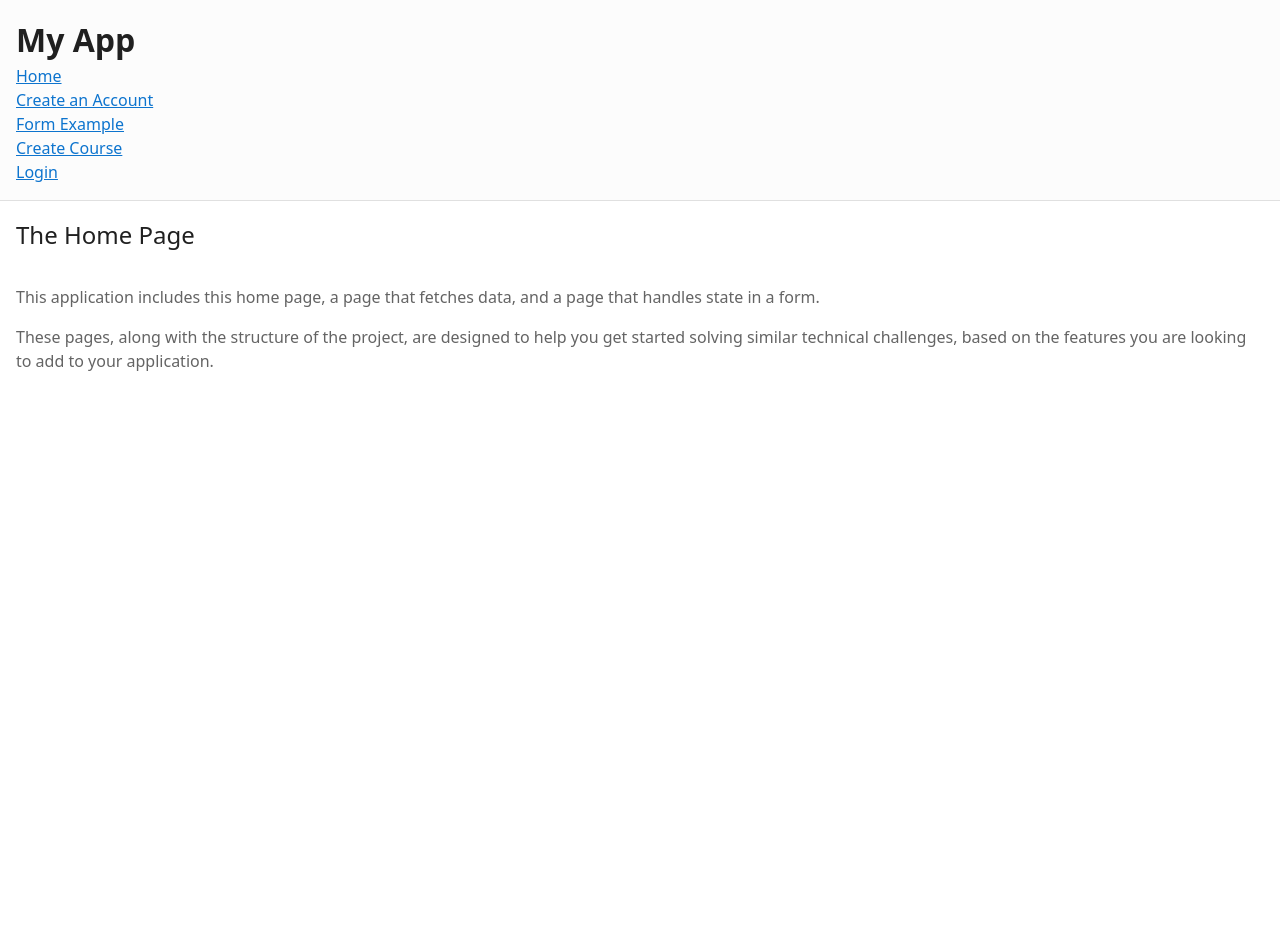
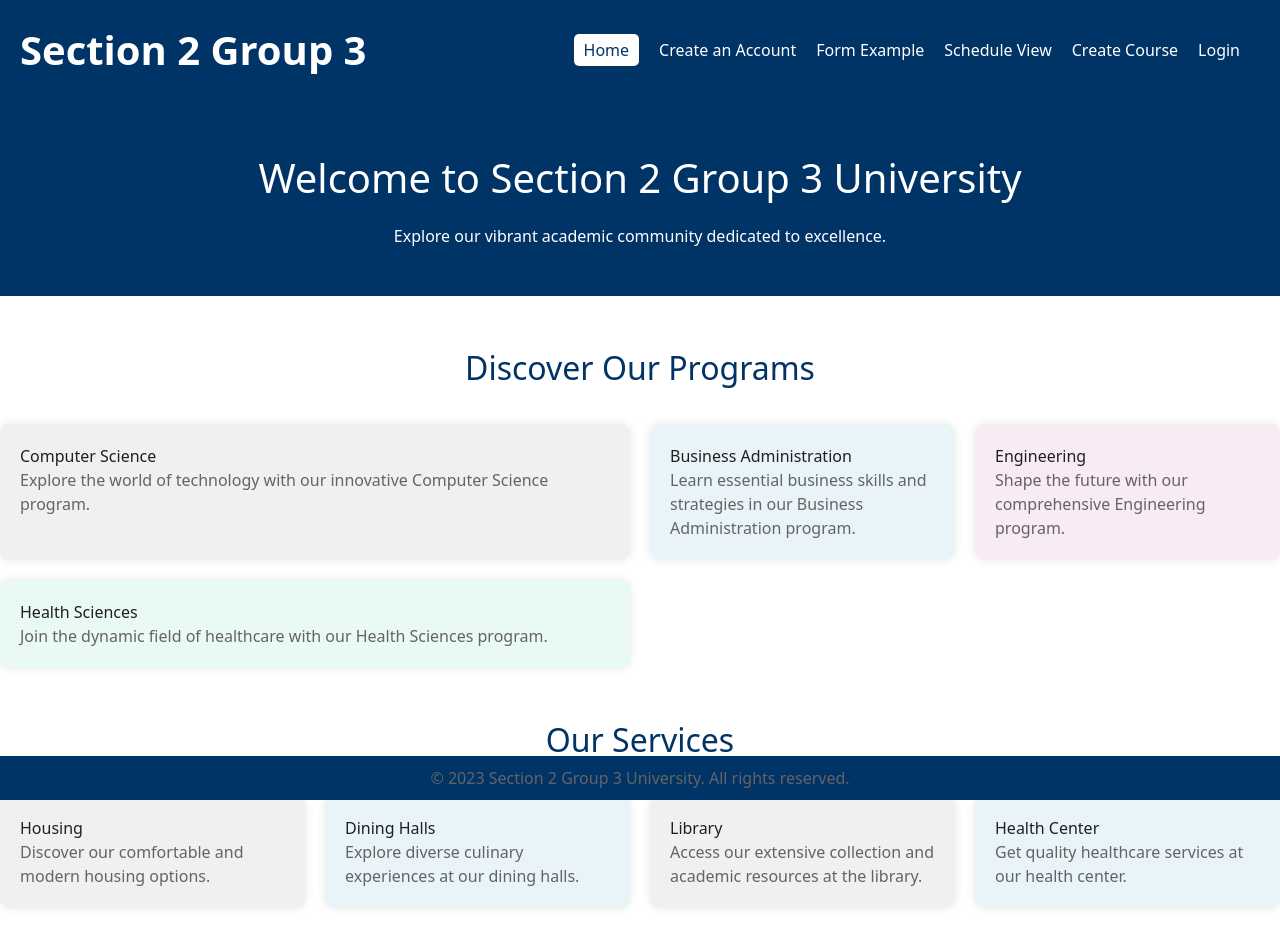
Before and after one commit to JasperCheng10/Course-Registration, a Vue app: page / in a window 1280 px wide. Shown: the top 952 px of the page. Before the commit the page ends 800 px from the top, so only its background shows below. Built offline with nearby package versions, Linux system fonts and the light colour scheme.

Commit message:
edited layout and added schedule view

```diff
--- a/src/App.vue
+++ b/src/App.vue
@@ -1,11 +1,31 @@
 <template>
-  <div id="app-wrapper">
-    <AppHeader title="My App" />
-    <RouterView />
+  <div id="app">
+    <Header :tabs="tabs" />
+    <router-view />
+    <Footer />
   </div>
 </template>
 
-<script setup>
-import { RouterView } from "vue-router";
-import AppHeader from "./components/AppHeader.vue";
+<script>
+import Header from './components/Header.vue';
+import Footer from './components/Footer.vue';
+
+export default {
+  data() {
+    return {
+      tabs: [
+        { path: '/', label: 'Home' },
+        { path: '/fetch', label: 'Create an Account' },
+        { path: { name: 'form' }, label: 'Form Example' },
+        { path: '/schedule', label: 'Schedule View' },
+        { path: '/admin/createcourse', label: 'Create Course' },
+        { path: '/login', label: 'Login' },
+      ]
+    };
+  },
+  components: {
+    Header,
+    Footer
+  }
+};
 </script>
--- a/src/components/AppHeader.vue
+++ b/src/components/AppHeader.vue
@@ -1,27 +1,11 @@
 <template>
   <header class="app-header">
-    <div>
+    <div class="header-content">
       <h1>{{ title }}</h1>
       <nav>
-        <ul>
-          <li>
-            <RouterLink to="/">Home</RouterLink>
-          </li>
-          <li>
-            <RouterLink to="/fetch">Create an Account</RouterLink>
-          </li>
-          <li>
-            <!--
-              This RouterLink does not point to a specific path, but rather the name of a route.
-              Check out router/index.js for how this is defined
-            -->
-            <RouterLink :to="{ name: 'form' }">Form Example</RouterLink>
-          </li>
-          <li>
-            <RouterLink to="/admin/createcourse">Create Course</RouterLink>
-          </li>
-          <li>
-            <RouterLink to="/login">Login</RouterLink>
+        <ul class="tabs">
+          <li v-for="tab in tabs" :key="tab.path" :class="{ active: isActiveTab(tab.path) }">
+            <RouterLink :to="tab.path">{{ tab.label }}</RouterLink>
           </li>
         </ul>
       </nav>
@@ -30,29 +14,69 @@
 </template>
 
 <script setup>
-// import the <RouterLink> component so that we can use it in the template above
-import { RouterLink } from "vue-router";
+import { RouterLink, useRoute } from "vue-router";
 
-// give this component a title property so that the parent component (app.vue) can set whatever title it wants
-defineProps({
-  title: {
-    type: String,
-    required: true,
-  },
-});
+const title = 'Course Registration';
+
+const tabs = [
+  { path: '/', label: 'Home' },
+  { path: '/fetch', label: 'Create an Account' },
+  { path: { name: 'form' }, label: 'Form Example' },
+  { path: '/schedule', label: 'Schedule View' },
+  { path: '/admin/createcourse', label: 'Create Course' },
+  { path: '/login', label: 'Login' },
+];
+
+const route = useRoute();
+
+function isActiveTab(path) {
+  return path === route.path || (path === '/' && route.path === '');
+}
 </script>
 
 <style>
-/* give the header itself a background color, a border, and add some padding to the content */
 .app-header {
   background-color: #fcfcfc;
   border-bottom: 1px solid #e0e0e0;
   padding: 1rem;
 }
 
-/* make the title within the header a larger and bolder font */
+.app-header .header-content {
+  display: flex;
+  justify-content: space-between;
+  align-items: center;
+}
+
 .app-header h1 {
   font-size: 2rem;
   font-weight: bold;
+  margin: 0;
+}
+
+.tabs {
+  list-style: none;
+  padding: 0;
+  display: flex;
+}
+
+.tabs li {
+  margin-right: 10px;
+}
+
+.tabs li a {
+  text-decoration: none;
+  color: #333;
+  padding: 8px 12px;
+  border-radius: 5px;
+  transition: background-color 0.3s;
+}
+
+.tabs li a:hover {
+  background-color: #f0f0f0;
+}
+
+.tabs li.active a {
+  background-color: #333;
+  color: #fff;
 }
 </style>
--- /dev/null
+++ b/src/components/Footer.vue
@@ -0,0 +1,18 @@
+<template>
+    <footer class="site-footer">
+      <p>&copy; 2023 Section 2 Group 3 University. All rights reserved.</p>
+    </footer>
+  </template>
+
+  <style scoped>
+  /* UConn website footer styles */
+  .site-footer {
+    background-color: #003366;
+    color: #fff;
+    text-align: center;
+    padding: 10px;
+    position: fixed;
+    bottom: 0;
+    width: 100%;
+  }
+  </style>
--- /dev/null
+++ b/src/components/Header.vue
@@ -0,0 +1,74 @@
+<template>
+    <header class="site-header">
+      <div class="header-content">
+        <h1 class="header-title">Section 2 Group 3 </h1>
+        <nav>
+          <ul class="tabs">
+            <li v-for="tab in tabs" :key="tab.path" :class="{ active: isActiveTab(tab.path) }">
+              <router-link :to="tab.path">{{ tab.label }}</router-link>
+            </li>
+          </ul>
+        </nav>
+      </div>
+    </header>
+  </template>
+
+  <script>
+  export default {
+    props: {
+      tabs: Array
+    },
+    methods: {
+      isActiveTab(path) {
+        return this.$route.path === path;
+      }
+    }
+  };
+  </script>
+
+  <style scoped>
+  /* UConn website header styles */
+  .site-header {
+    background-color: #003366;
+    color: #fff;
+    padding: 20px;
+  }
+
+  /* Add UConn specific styling for header content */
+  .site-header .header-content {
+    display: flex;
+    justify-content: space-between;
+    align-items: center;
+  }
+
+  /* Define styles for navigation tabs */
+  .site-header nav ul {
+    list-style: none;
+    padding: 0;
+    margin: 0;
+  }
+
+  .site-header nav ul li {
+    display: inline;
+    margin-right: 20px;
+  }
+
+  .site-header nav ul li a {
+    text-decoration: none;
+    color: #fff;
+  }
+
+  .site-header nav ul li.active a {
+    background-color: #fff;
+    color: #003366;
+    border-radius: 5px;
+    padding: 5px 10px;
+  }
+
+  /* Style for the header title */
+  .header-title {
+    font-size: 2.5rem; /* Adjust as needed for the desired size */
+    color: #fff; /* White color for better contrast */
+    font-weight: bold; /* Emphasize the font weight */
+  }
+  </style>
--- a/src/router/index.js
+++ b/src/router/index.js
@@ -7,6 +7,7 @@ import FormView from "../views/FormView.vue";
 import AdminCreateCourseView from "../views/AdminCreateCourseView.vue";
 import LoginPage from "../views/LoginPage.vue";
 import SignUp from "../views/SignUp.vue";
+import ScheduleView from "../views/ScheduleView.vue";
 
 const router = createRouter({
   // the history mode determines how vue router interacts with the url.
@@ -47,6 +48,11 @@ const router = createRouter({
       name: "Login",
       component: LoginPage,
     },
+    {
+      path: "/schedule",
+      name: "schedule",
+      component: ScheduleView,
+    }
   ],
 });
 
--- a/src/views/HomeView.vue
+++ b/src/views/HomeView.vue
@@ -1,29 +1,181 @@
 <template>
   <main class="home">
-    <h2>The Home Page</h2>
-    <p>
-      This application includes this home page, a page that fetches data, and a
-      page that handles state in a form.
-    </p>
-    <p>
-      These pages, along with the structure of the project, are designed to help
-      you get started solving similar technical challenges, based on the
-      features you are looking to add to your application.
-    </p>
+    <!-- Existing Welcome Section -->
+    <section class="welcome">
+      <div class="welcome-content">
+        <h2>Welcome to Section 2 Group 3 University</h2>
+        <p>Explore our vibrant academic community dedicated to excellence.</p>
+      </div>
+    </section>
+
+    <!-- Existing Programs Section -->
+    <section class="grid-section">
+      <h3>Discover Our Programs</h3>
+      <div class="grid">
+        <div class="grid-item item1">
+          <h4>Computer Science</h4>
+          <p>Explore the world of technology with our innovative Computer Science program.</p>
+        </div>
+        <div class="grid-item item2">
+          <h4>Business Administration</h4>
+          <p>Learn essential business skills and strategies in our Business Administration program.</p>
+        </div>
+        <div class="grid-item item3">
+          <h4>Engineering</h4>
+          <p>Shape the future with our comprehensive Engineering program.</p>
+        </div>
+        <div class="grid-item item4">
+          <h4>Health Sciences</h4>
+          <p>Join the dynamic field of healthcare with our Health Sciences program.</p>
+        </div>
+        <!-- Add more grid items as needed -->
+      </div>
+    </section>
+
+    <!-- New Services Section -->
+    <section class="services">
+      <h3>Our Services</h3>
+      <div class="service-grid">
+        <div class="service-item">
+          <h4>Housing</h4>
+          <p>Discover our comfortable and modern housing options.</p>
+        </div>
+        <div class="service-item">
+          <h4>Dining Halls</h4>
+          <p>Explore diverse culinary experiences at our dining halls.</p>
+        </div>
+        <div class="service-item">
+          <h4>Library</h4>
+          <p>Access our extensive collection and academic resources at the library.</p>
+        </div>
+        <div class="service-item">
+          <h4>Health Center</h4>
+          <p>Get quality healthcare services at our health center.</p>
+        </div>
+        <!-- Add more service items as needed -->
+      </div>
+    </section>
+
+    <!-- New Events Section -->
+    <section class="events">
+      <h3>Upcoming Events</h3>
+      <div class="event-list">
+        <div class="event-item">
+          <h4>Open House</h4>
+          <p>Join us for an open house event to explore campus life.</p>
+        </div>
+        <div class="event-item">
+          <h4>Career Fair</h4>
+          <p>Connect with leading employers at our career fair.</p>
+        </div>
+        <div class="event-item">
+          <h4>Concert Series</h4>
+          <p>Enjoy our upcoming musical concert series.</p>
+        </div>
+        <div class="event-item">
+          <h4>Sports Events</h4>
+          <p>Cheer for our teams at exciting sports events.</p>
+        </div>
+        <!-- Add more event items as needed -->
+      </div>
+    </section>
   </main>
 </template>
 
 <style>
-.home {
-  padding: 1rem;
+/* Existing styles for Welcome and Programs sections */
+
+.welcome {
+  background-color: #003366;
+  color: #fff;
+  padding: 3rem 0;
+  text-align: center;
 }
 
-.home h2 {
-  font-size: 1.5rem;
-  margin-bottom: 2rem;
+.welcome-content {
+  max-width: 800px;
+  margin: 0 auto;
 }
 
-.home p {
+.welcome h2, .welcome p {
+  color: #fff; /* Changing text color to white for better visibility */
+}
+
+.welcome h2 {
+  font-size: 2.5rem;
   margin-bottom: 1rem;
 }
+
+/* Programs Section Styles */
+.grid-section {
+  margin: 3rem 0;
+}
+
+.grid-section h3 {
+  font-size: 2rem;
+  text-align: center;
+  margin-bottom: 2rem;
+  color: #003366; /* Changing the color for better visibility */
+}
+
+.grid {
+  display: grid;
+  grid-template-columns: repeat(auto-fit, minmax(300px, 1fr));
+  gap: 20px;
+}
+
+.grid-item {
+  padding: 20px;
+  border-radius: 10px;
+  background-color: #f0f0f0;
+  box-shadow: 0 0 10px rgba(0, 0, 0, 0.1);
+  color: #333; /* Adjusted font color for better contrast */
+}
+
+.item1 {
+  grid-column: span 2;
+}
+
+.item2 {
+  background-color: #e9f4f9;
+}
+
+.item3 {
+  background-color: #f9ebf4;
+}
+
+.item4 {
+  grid-column: span 2;
+  background-color: #e9f9f4;
+}
+
+/* Styles for Services Section */
+.services, .events {
+  margin: 3rem 0;
+}
+
+.services h3, .events h3 {
+  font-size: 2rem;
+  text-align: center;
+  margin-bottom: 2rem;
+  color: #003366; /* Adjusted the color for better visibility */
+}
+
+.service-grid, .event-list {
+  display: grid;
+  grid-template-columns: repeat(auto-fit, minmax(300px, 1fr));
+  gap: 20px;
+}
+
+.service-item, .event-item {
+  padding: 20px;
+  border-radius: 10px;
+  background-color: #f0f0f0;
+  box-shadow: 0 0 10px rgba(0, 0, 0, 0.1);
+  color: #333; /* Adjusted font color for better contrast */
+}
+
+.service-item:nth-child(even), .event-item:nth-child(even) {
+  background-color: #e9f4f9;
+}
 </style>
--- /dev/null
+++ b/src/views/ScheduleView.vue
@@ -0,0 +1,102 @@
+<!-- ScheduleView.vue -->
+<template>
+    <div>
+      <h1>Weekly Class Schedule</h1>
+      <div class="week-calendar">
+        <div class="header">
+          <div v-for="day in weekDays" :key="day" class="day-header">{{ day }}</div>
+        </div>
+        <div class="calendar">
+          <div v-for="day in weekDays" :key="day" class="day-column">
+            <div v-for="classItem in getClassesByDay(getDayIndex(day))" :key="classItem.id" class="class-item">
+              <h4>{{ classItem.title }}</h4>
+              <p>Professor: {{ classItem.professor }}</p>
+              <p>Time: {{ classItem.time }}</p>
+              <p>Location: {{ classItem.location }}</p>
+            </div>
+          </div>
+        </div>
+      </div>
+    </div>
+  </template>
+
+  <script>
+  export default {
+    data() {
+      return {
+        courses: [
+          // Example courses for each day of the week
+          { id: 1, title: 'Mathematics', professor: 'Dr. Smith', time: '8:00 AM - 9:30 AM', location: 'Room 101', day: 'Monday' },
+          { id: 2, title: 'Physics', professor: 'Prof. Johnson', time: '10:00 AM - 11:30 AM', location: 'Room 205', day: 'Tuesday' },
+          { id: 3, title: 'Literature', professor: 'Dr. Brown', time: '12:00 PM - 1:30 PM', location: 'Room 303', day: 'Wednesday' },
+          { id: 4, title: 'Computer Science', professor: 'Prof. Davis', time: '2:00 PM - 3:30 PM', location: 'Room 402', day: 'Thursday' },
+          { id: 5, title: 'History', professor: 'Dr. Lee', time: '4:00 PM - 5:30 PM', location: 'Room 505', day: 'Friday' }
+          // Add more courses as necessary
+        ],
+        weekDays: ['Monday', 'Tuesday', 'Wednesday', 'Thursday', 'Friday', 'Saturday', 'Sunday']
+      };
+    },
+    methods: {
+      getDayIndex(day) {
+        return this.weekDays.indexOf(day);
+      },
+      getClassesByDay(dayIndex) {
+        return this.courses.filter(course => course.day === this.weekDays[dayIndex]);
+      }
+    }
+  };
+  </script>
+
+  <style scoped>
+  /* Add your styles here */
+  .week-calendar {
+    display: flex;
+    flex-direction: column;
+    margin-top: 20px;
+    font-family: 'Arial', sans-serif;
+  }
+
+  .header {
+    display: flex;
+    background-color: #f0f0f0;
+    border-bottom: 1px solid #ccc;
+  }
+
+  .day-header {
+    flex: 1;
+    border-right: 1px solid #ccc;
+    padding: 15px;
+    text-align: center;
+    font-weight: bold;
+  }
+
+  .calendar {
+    display: flex;
+  }
+
+  .day-column {
+    flex: 1;
+    border: 1px solid #ccc;
+    padding: 10px;
+    margin-right: 10px;
+  }
+
+  .class-item {
+    margin-bottom: 20px;
+    padding: 15px;
+    border: 1px solid #ddd;
+    border-radius: 5px;
+    background-color: #f9f9f9;
+    box-shadow: 0 4px 6px rgba(0, 0, 0, 0.1);
+  }
+
+  .class-item h4 {
+    margin-bottom: 10px;
+    color: #333;
+  }
+
+  .class-item p {
+    margin-bottom: 5px;
+    color: #666;
+  }
+  </style>
```
